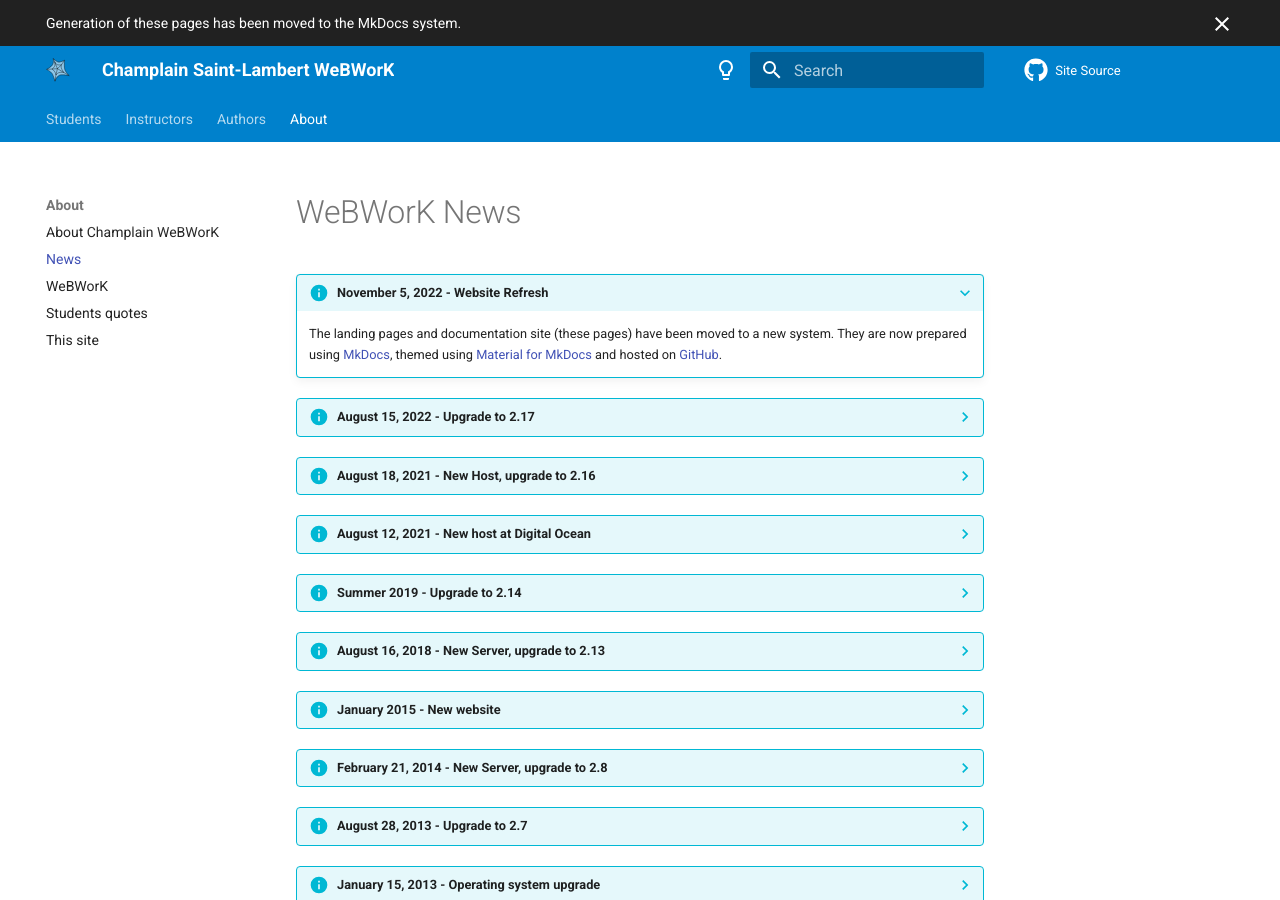
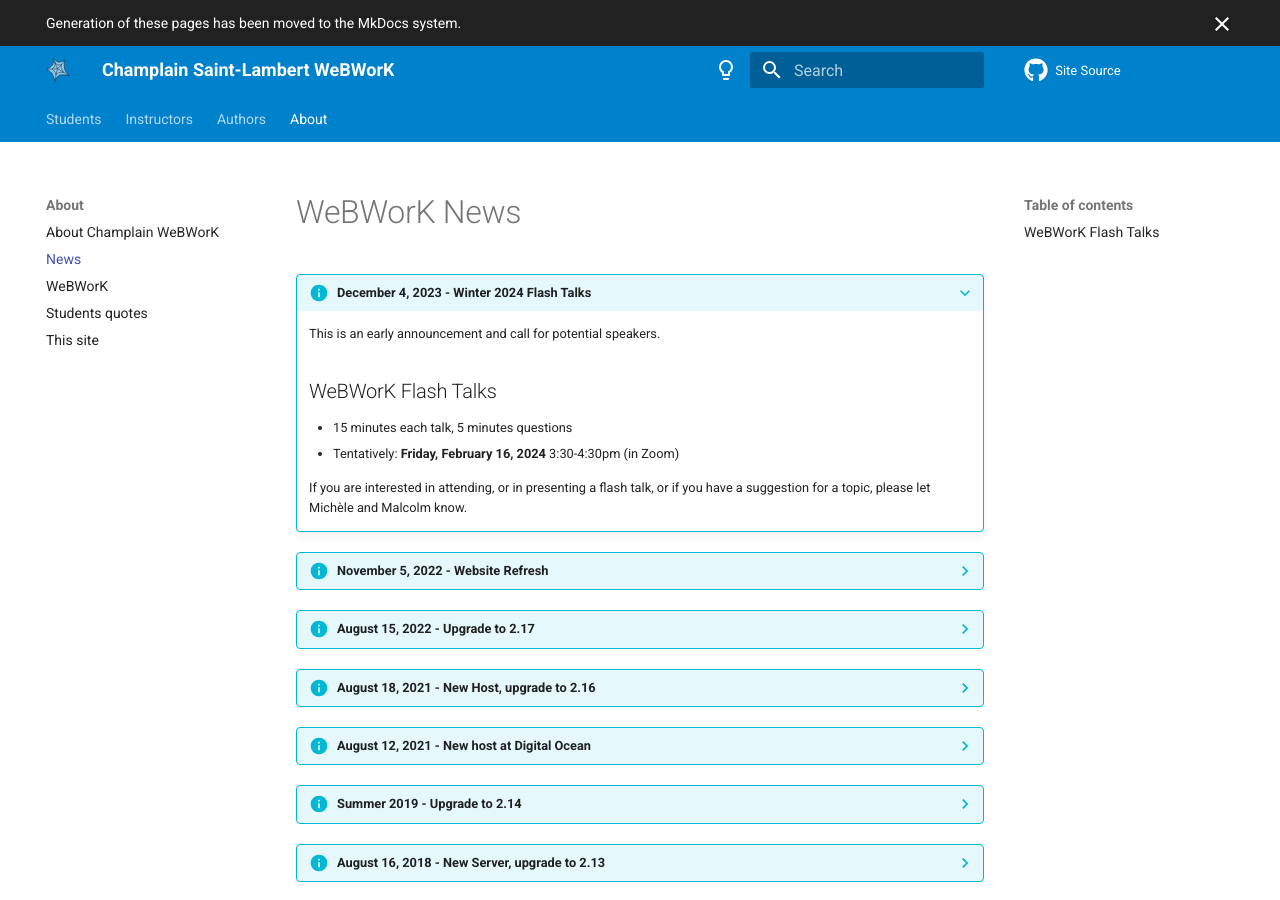
Before and after one commit to cslmath/champlainww.ca, an MkDocs documentation site: the page built from docs/about/about-news.md, in a window 1280 px wide and 900 px high. Built offline with MkDocs 1.6.1 and Material for MkDocs 9.7.7, drawn with Linux system fonts in a browser that asks for light colours; comment, search, counter and statistics services are not loaded; old or Windows-style settings are respelled for this version of MkDocs.

Commit message:
content: Add new news

```diff
--- a/docs/about/about-news.md
+++ b/docs/about/about-news.md
@@ -7,7 +7,20 @@
 
 # WeBWorK News
 
-???+ info "November 5, 2022 - Website Refresh"
+???+ info "December 4, 2023 - Winter 2024 Flash Talks"
+
+    This is an early announcement and call for potential speakers.
+
+    ## WeBWorK Flash Talks
+
+    * 15 minutes each talk, 5 minutes questions
+    * Tentatively: **Friday, February 16, 2024** 3:30-4:30pm (in Zoom)
+
+    If you are interested in attending, or in presenting a flash talk,
+    or if you have a suggestion for a topic,
+    please let Michèle and Malcolm know.
+
+??? info "November 5, 2022 - Website Refresh"
 
     The landing pages and documentation site (these pages) have been moved to a new system.
     They are now prepared using [MkDocs](https://www.mkdocs.org/),
```
Also changed, not shown: log.md (+1 -0 lines).
